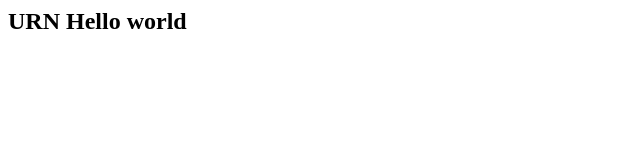
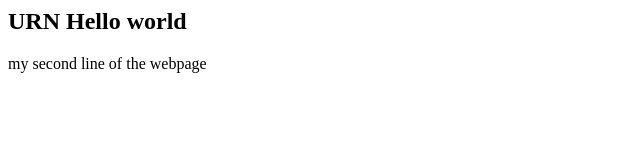
Before and after one commit to FEPSFY456789/FY456789, a plain HTML site: page index.html in a window 1280 px wide. Shown: the whole page, without its empty margins (0-640 px from the left). Drawn offline with Linux system fonts and the light colour scheme.

Commit message:
second line added

```diff
--- a/index.html
+++ b/index.html
@@ -4,6 +4,7 @@
 
   <head>
     <h2>URN Hello world </h2>
+    my second line of the webpage
   </head>
 
 </html>
```
